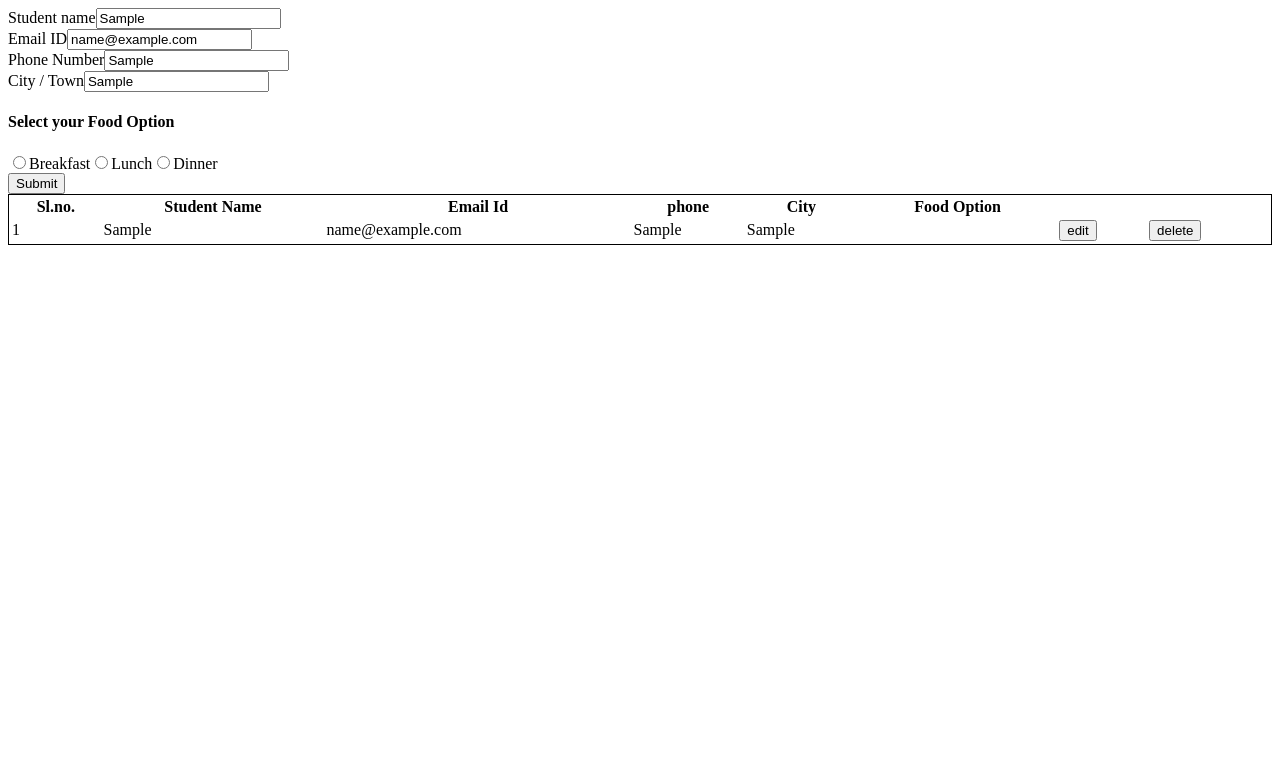
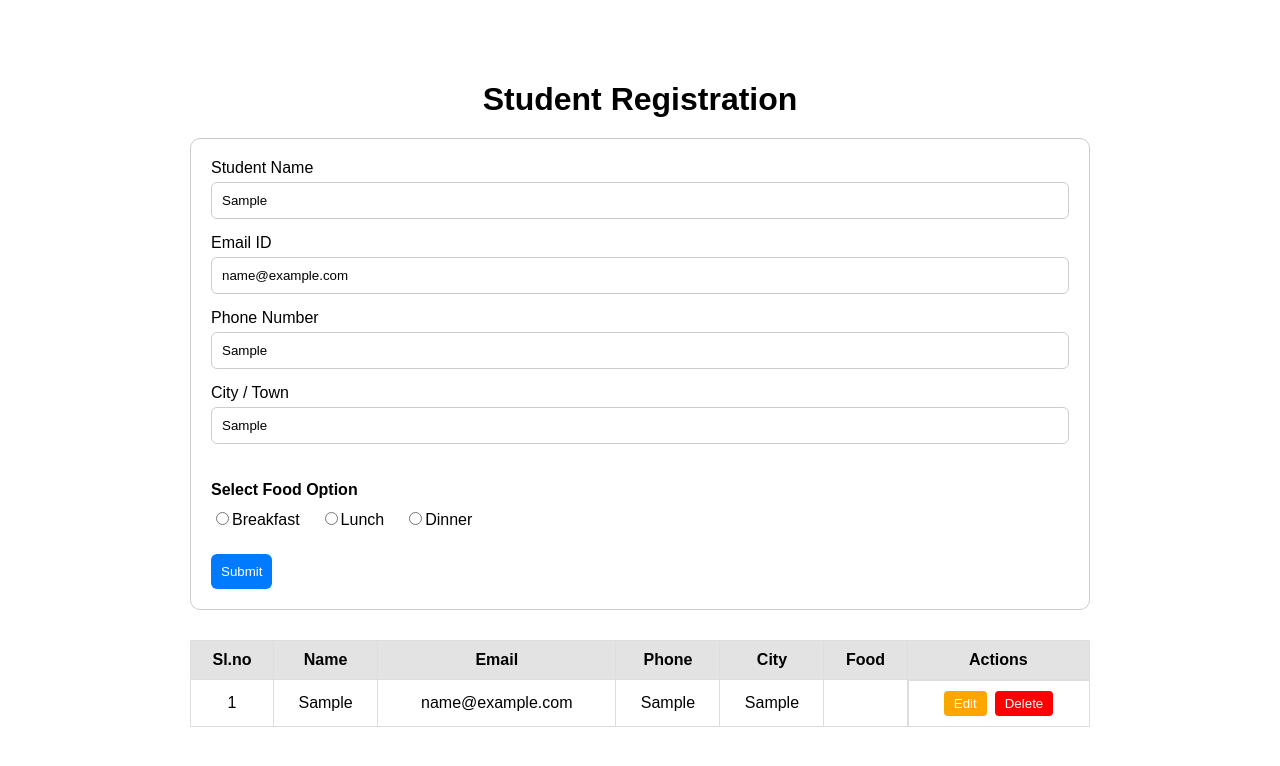
Before and after one commit to Sathiyapramod/react-transformers-demo, a React (Vite) app: page / in a window 1280 px wide. Both pictures are taken after typing "Sample", "name@example.com", "Sample", "Sample" into the empty fields and a click on the button "Submit". Shown: the top 766 px of the page. Built offline with nearby package versions, Linux system fonts and the light colour scheme.

Commit message:
feat: enhance form styling and structure, add table actions

```diff
--- a/src/App.css
+++ b/src/App.css
@@ -186,10 +186,6 @@
   }
 }
 
-h1 {
-  color: red;
-}
-
 
 .colors-container {
   display: flex;
@@ -218,8 +214,120 @@ h1 {
   padding: 10px;
 
 }
-table {
-  height: auto;
+/* Container */
+.container {
+  max-width: 900px;
+  margin: 40px auto;
+  padding: 20px;
+  font-family: Arial, sans-serif;
+}
+
+/* Title */
+.title {
+  text-align: center;
+  margin-bottom: 20px;
+}
+
+/* Form */
+.form {
+  padding: 20px;
+  border-radius: 10px;
+  margin-bottom: 30px;
+  border: 1px solid #ccc;
+}
+
+/* Form group */
+.form-group {
+  margin-bottom: 15px;
+  display: flex;
+  flex-direction: column;
+}
+
+/* Inputs */
+.input {
+  padding: 10px;
+  border-radius: 6px;
+  border: 1px solid #ccc;
+  margin-top: 5px;
+  transition: 0.2s;
+}
+
+.input:focus {
+  border-color: #007bff;
+  outline: none;
+}
+
+/* Section title */
+.section-title {
+  margin-bottom: 10px;
+}
+
+/* Radio group */
+.radio-group {
+  display: flex;
+  gap: 20px;
+}
+
+/* Button */
+.submit-btn {
+  margin-top: 10px;
+  padding: 10px;
+  background: #007bff;
+  color: white;
+  border: none;
+  border-radius: 6px;
+  cursor: pointer;
+}
+
+
+/* Table */
+.table {
   width: 100%;
-  border: 1px solid black;
+  border-collapse: collapse;
+  }
+
+  .table th,
+  .table td {
+    border: 1px solid #ddd;
+    padding: 10px;
+    text-align: center;
+  }
+
+  .table th {
+    background-color: #e3e3e3;
+    color: black;
+  }
+
+  /* Actions */
+  .actions {
+    display: flex;
+    gap: 8px;
+    justify-content: center;
+  }
+
+  /* Buttons */
+  .edit-btn {
+    background: orange;
+    border: none;
+    padding: 5px 10px;
+    color: white;
+    border-radius: 4px;
+    cursor: pointer;
+  }
+
+  .delete-btn {
+    background: red;
+    border: none;
+    padding: 5px 10px;
+    color: white;
+    border-radius: 4px;
+    cursor: pointer;
+  }
+
+  .edit-btn:hover {
+    background: darkorange;
+  }
+
+  .delete-btn:hover {
+    background: darkred;
 }
--- a/src/components/Form.jsx
+++ b/src/components/Form.jsx
@@ -1,8 +1,6 @@
-import React from "react";
-import { useState } from "react";
+import React, { useState } from "react";
 
 function Form() {
-  // dictionary
   const [formData, setFormData] = useState({
     name: "",
     email: "",
@@ -13,150 +11,140 @@ function Form() {
 
   const [studentList, setStudentList] = useState([]);
 
-  const [text, setText] = useState(true);
-
   const addStudent = (event) => {
     event.preventDefault();
-    console.log(formData);
-    setStudentList((prev) => {
-      return [...prev, formData];
-    });
+    setStudentList((prev) => [...prev, formData]);
   };
 
   return (
-    <div>
-      <form onSubmit={addStudent}>
+    <div className="container">
+      <h1 className="title">Student Registration</h1>
+
+      <form className="form" onSubmit={addStudent}>
         {/* name */}
-        <div>
-          <label htmlFor="name">Student name</label>
+        <div className="form-group">
+          <label>Student Name</label>
           <input
             type="text"
-            id="name"
             placeholder="Enter your name"
-            name="name"
-            onChange={(event) =>
-              setFormData((prev) => {
-                return { ...prev, name: event.target.value };
-              })
+            className="input"
+            onChange={(e) => setFormData({ ...formData, name: e.target.value })}
+          />
+        </div>
+
+        {/* email */}
+        <div className="form-group">
+          <label>Email ID</label>
+          <input
+            type="email"
+            placeholder="Enter your email"
+            className="input"
+            onChange={(e) =>
+              setFormData({ ...formData, email: e.target.value })
             }
           />
         </div>
-        {/* email id */}
-        <div>
-          <label htmlFor="email">Email ID</label>
+
+        {/* phone */}
+        <div className="form-group">
+          <label>Phone Number</label>
           <input
-            type="email"
-            id="email"
-            placeholder="Enter your email Id"
-            name="email"
-            onChange={(event) =>
-              setFormData((prev) => {
-                return { ...prev, email: event.target.value };
-              })
+            type="text"
+            placeholder="Enter phone number"
+            className="input"
+            onChange={(e) =>
+              setFormData({ ...formData, phone: e.target.value })
             }
           />
         </div>
-        {/* phone */}
-        <div>
-          <label htmlFor="phone">Phone Number</label>
+
+        {/* city */}
+        <div className="form-group">
+          <label>City / Town</label>
           <input
             type="text"
-            id="phone"
-            placeholder="Enter your phone number"
-            name="phone"
-            onChange={(event) =>
-              setFormData((prev) => {
-                return { ...prev, phone: event.target.value };
-              })
-            }
+            placeholder="Enter city"
+            className="input"
+            onChange={(e) => setFormData({ ...formData, city: e.target.value })}
           />
         </div>
-        {/* city */}
-        <div>
-          <label htmlFor="city">City / Town</label>
-          <input
-            type="text"
-            id="city"
-            placeholder="Enter your city"
-            onChange={(event) =>
-              setFormData((prev) => {
-                return { ...prev, city: event.target.value };
-              })
-            }
-            name="city"
-          />
-        </div>
+
         {/* food */}
-        <div>
-          <h4>Select your Food Option</h4>
-          <div>
+        <div className="form-group">
+          <h4 className="section-title">Select Food Option</h4>
+          <div className="radio-group">
+            <label>
               <input
                 type="radio"
                 name="food"
                 value="breakfast"
-              id="breakfast"
-              onChange={(event) =>
-                setFormData((prev) => {
-                  return { ...prev, option: event.target.value };
-                })
+                onChange={(e) =>
+                  setFormData({ ...formData, option: e.target.value })
                 }
               />
-            <label htmlFor="breakfast">Breakfast</label>
+              Breakfast
+            </label>
+
+            <label>
               <input
                 type="radio"
                 name="food"
                 value="lunch"
-              id="lunch"
-              onChange={(event) =>
-                setFormData((prev) => {
-                  return { ...prev, option: event.target.value };
-                })
+                onChange={(e) =>
+                  setFormData({ ...formData, option: e.target.value })
                 }
               />
-            <label htmlFor="lunch">Lunch</label>
+              Lunch
+            </label>
+
+            <label>
               <input
                 type="radio"
                 name="food"
                 value="dinner"
-              id="dinner"
-              onChange={(event) =>
-                setFormData((prev) => {
-                  return { ...prev, option: event.target.value };
-                })
+                onChange={(e) =>
+                  setFormData({ ...formData, option: e.target.value })
                 }
               />
-            <label htmlFor="dinner">Dinner</label>
+              Dinner
+            </label>
           </div>
         </div>
-        <button type="submit">Submit</button>
+
+        <button className="submit-btn" type="submit">
+          Submit
+        </button>
       </form>
-      <table>
+
+      {/* Table */}
+      <table className="table">
         <thead>
           <tr>
-            <th>Sl.no.</th>
-            <th>Student Name</th>
-            <th>Email Id</th>
-            <th>phone</th>
+            <th>Sl.no</th>
+            <th>Name</th>
+            <th>Email</th>
+            <th>Phone</th>
             <th>City</th>
-            <th>Food Option</th>
+            <th>Food</th>
+            <th>Actions</th>
           </tr>
         </thead>
+
         <tbody>
-          {studentList.map((x, index) => {
-            const { name, email, phone, city, option } = x;
-            return (
-              <tr>
-                <td>{index +1}</td>
-                <td>{name}</td>
-                <td>{email}</td>
-                <td>{phone}</td>
-                <td>{city}</td>
-                <td>{option}</td>
-                <td><button>edit</button></td>
-                <td><button>delete</button></td>
+          {studentList.map((x, index) => (
+            <tr key={index}>
+              <td>{index + 1}</td>
+              <td>{x.name}</td>
+              <td>{x.email}</td>
+              <td>{x.phone}</td>
+              <td>{x.city}</td>
+              <td>{x.option}</td>
+              <td className="actions">
+                <button className="edit-btn">Edit</button>
+                <button className="delete-btn">Delete</button>
+              </td>
             </tr>
-            );
-          })}
+          ))}
         </tbody>
       </table>
     </div>
```
Lines whose indentation alone changed are shown as unchanged.
